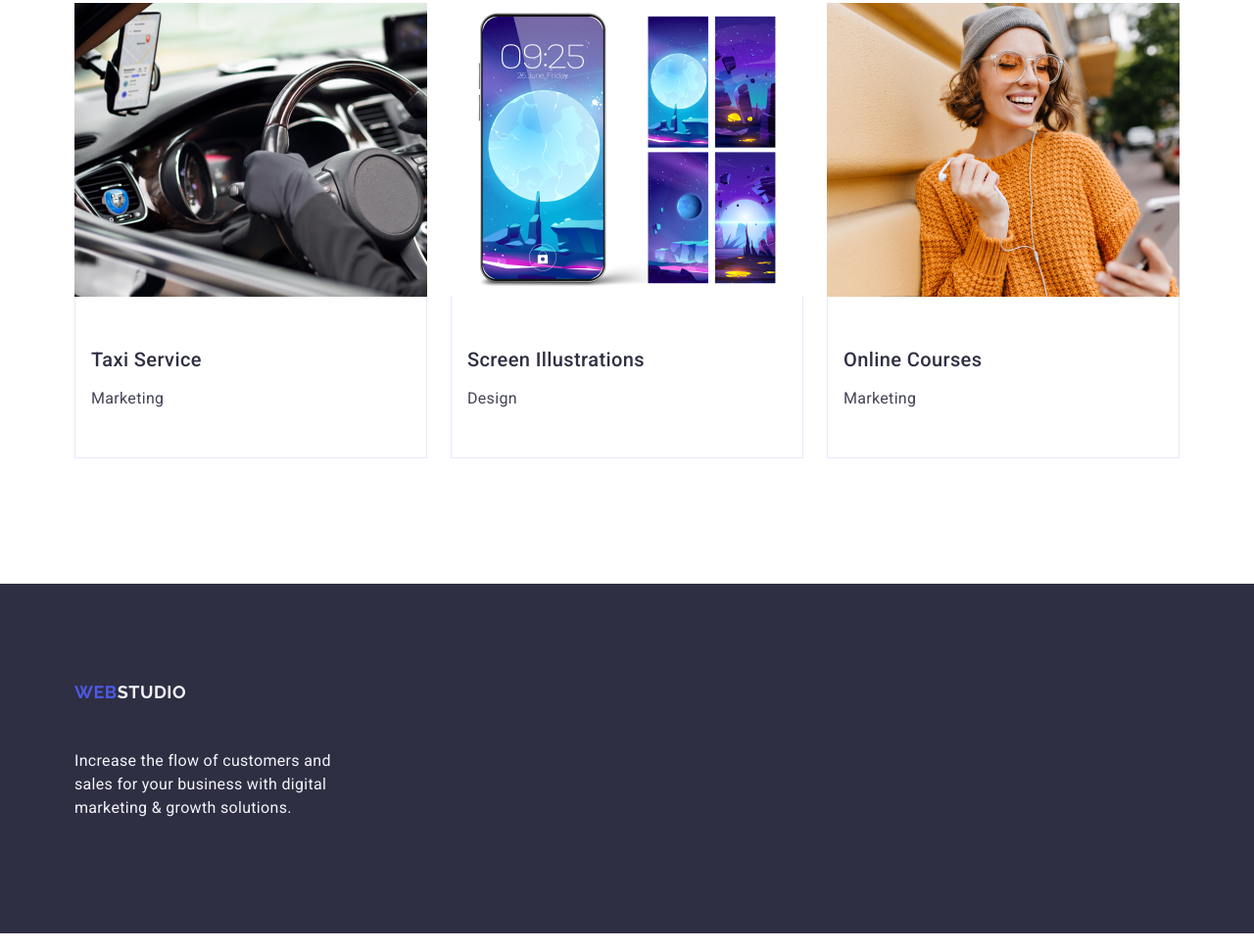
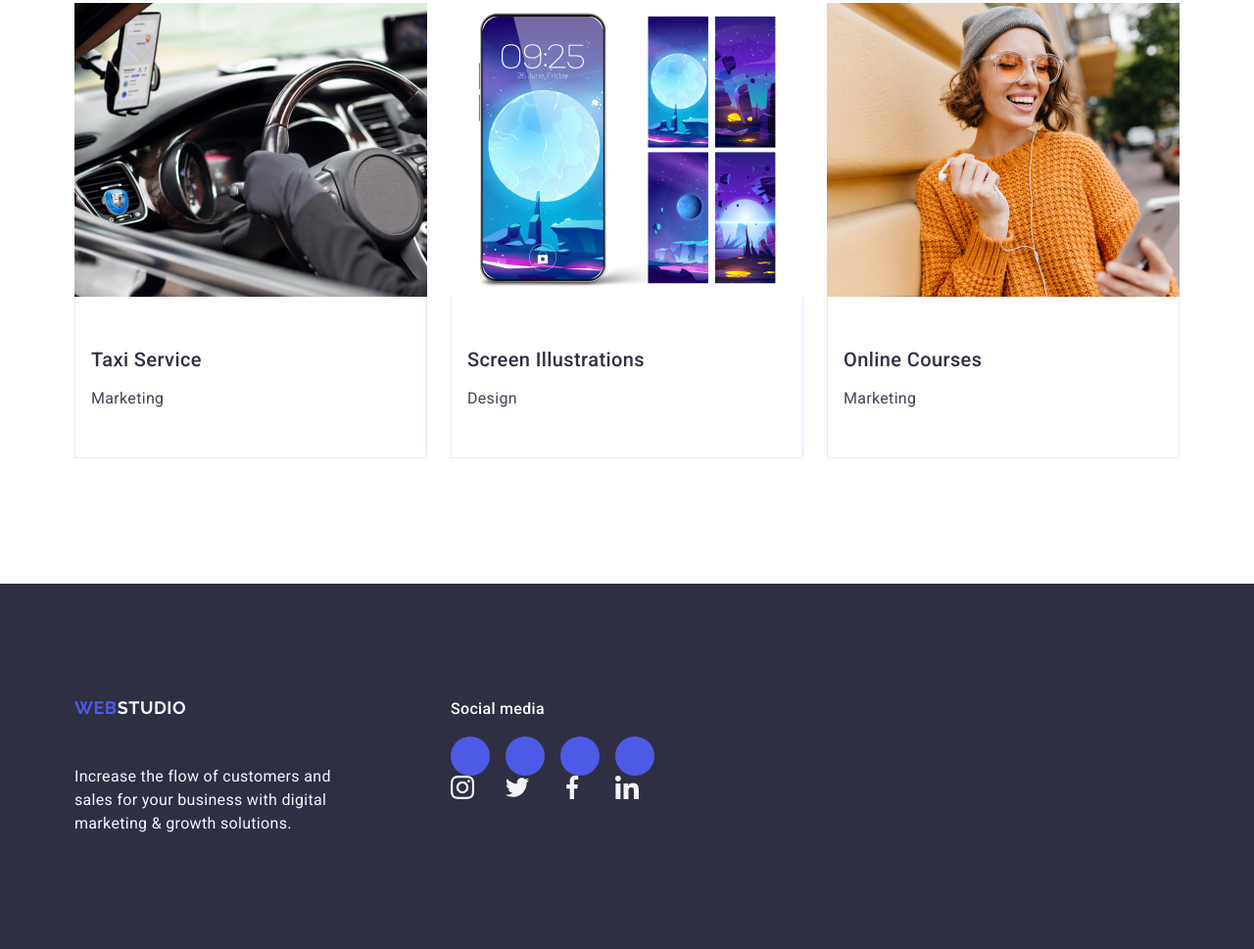
Before and after one commit to AndriyPodolyak/goit-markup-hw-04, a plain HTML site: page index.html in a window 1280 px wide. Shown: the part 2866-3835 px from the top of the page at 98% size. Drawn offline with nearby package versions, Linux system fonts and the light colour scheme.

Commit message:
Add footer icons svg

```diff
--- a/css/styles.css
+++ b/css/styles.css
@@ -346,6 +346,15 @@ img {
 
 /* footer */
 
+.footer-container {
+    display: flex;
+    align-items: baseline;
+}
+
+.foter-logo-p {
+    margin-right: 120px;
+}
+
 .footer {
     background-color: #2E2F42;
     padding: 100px 0;
@@ -378,3 +387,44 @@ img {
     letter-spacing: 0.02em;
     width: 264px;
 }
+
+.social-media {
+    font-weight: 500;
+    font-size: 16px;
+    line-height: 1.5;
+    letter-spacing: 0.02em;
+    color: #FFFFFF;
+    margin-bottom: 16px;
+}
+
+.footer-social {
+    display: flex;
+    gap: 16px;
+}
+
+.footer-icons {
+    width: 40px;
+    height: 40px;
+}
+
+.a-icons {
+    width: 100%;
+    height: 100%;
+    background-color: #4d5ae5;
+    border-radius: 50%;
+    display: flex;
+    align-items: center;
+    justify-content: center;
+}
+
+.a-icons:hover {
+    background-color: #31d0aa;
+}
+
+.a-icons:focus {
+    background-color: #31d0aa;
+}
+
+.svg-icons {
+    fill: #f4f4fd;
+}
--- a/index.html
+++ b/index.html
@@ -296,10 +296,42 @@
     </Main>
     <!-- footer -->
     <Footer class="footer">
-        <div class="container">
-            <a class="logo-footer" href="./index.html">Web<span class="logo-accent-footer">Studio</span></a>
-            <p class="footer-p">Increase the flow of customers and sales for your business with
-                digital marketing & growth solutions.</p>
+        <div class="container footer-container">
+            <div class="foter-logo-p">
+                <a class="logo-footer" href="./index.html">Web<span class="logo-accent-footer">Studio</span></a>
+                <p class="footer-p">Increase the flow of customers and sales for your business with
+                    digital marketing & growth solutions.</p>
+            </div>
+            <div>
+                <p class="social-media">Social media</p>
+                <ul class="footer-social">
+                    <li class="footer-icons">
+                        <a class="a-icons" href=""></a>
+                        <svg class="svg-icons" width="24" height="24">
+                            <use href="./images/icons.svg#icon-instagram"></use>
+                        </svg>
+                    </li>
+                    <li class="footer-icons">
+                        <a class="a-icons" href=""></a>
+                        <svg class="svg-icons" width="24" height="24">
+                            <use href="./images/icons.svg#icon-twitter"></use>
+                        </svg>
+                    </li>
+                    <li class="footer-icons">
+                        <a class="a-icons" href=""></a>
+                        <svg class="svg-icons" width="24" height="24">
+                            <use href="./images/icons.svg#icon-facebook"></use>
+                        </svg>
+                    </li>
+                    <li class="footer-icons">
+                        <a class="a-icons" href=""></a>
+                        <svg class="svg-icons" width="24" height="24">
+                            <use href="./images/icons.svg#icon-linkedin"></use>
+                        </svg>
+                    </li>
+                </ul>
+
+            </div>
         </div>
     </Footer>
   </body>
```
